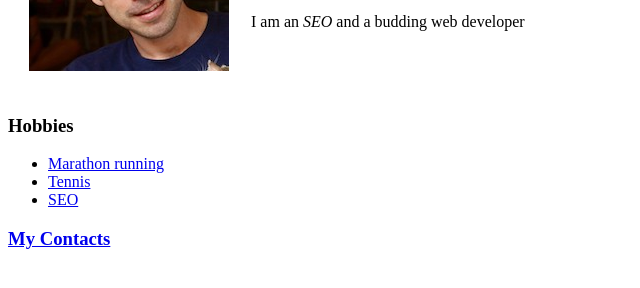
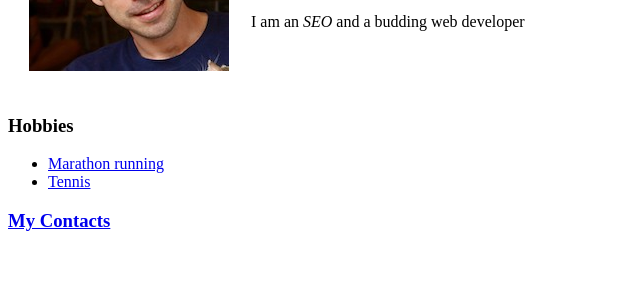
Before and after one commit to Perezgascon/cv2, a plain HTML site: page index.html in a window 1280 px wide. Shown: the part 158-446 px from the top of the page, without its empty margins (0-640 px from the left). Drawn offline with Linux system fonts and the light colour scheme.

Commit message:
Took out SEO experience

```diff
--- a/index.html
+++ b/index.html
@@ -29,7 +29,7 @@
 <ul>
     <li><a href="https://en.wikipedia.org/wiki/Marathon">Marathon running</a></li>
     <li><a href="tennis.schedule.html">Tennis</a></li>
-    <li><a href="seo.experience.html">SEO</a></li>
+
 
 </ul>
 
```
